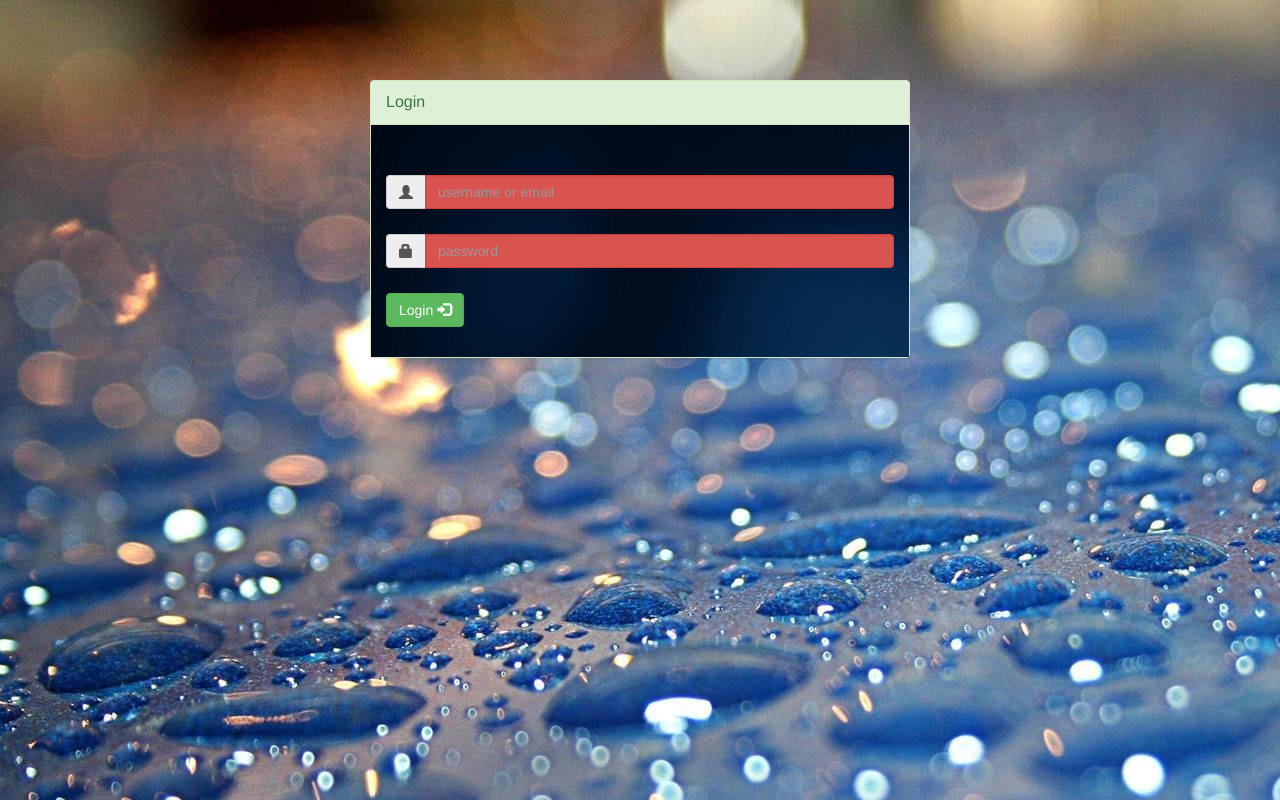
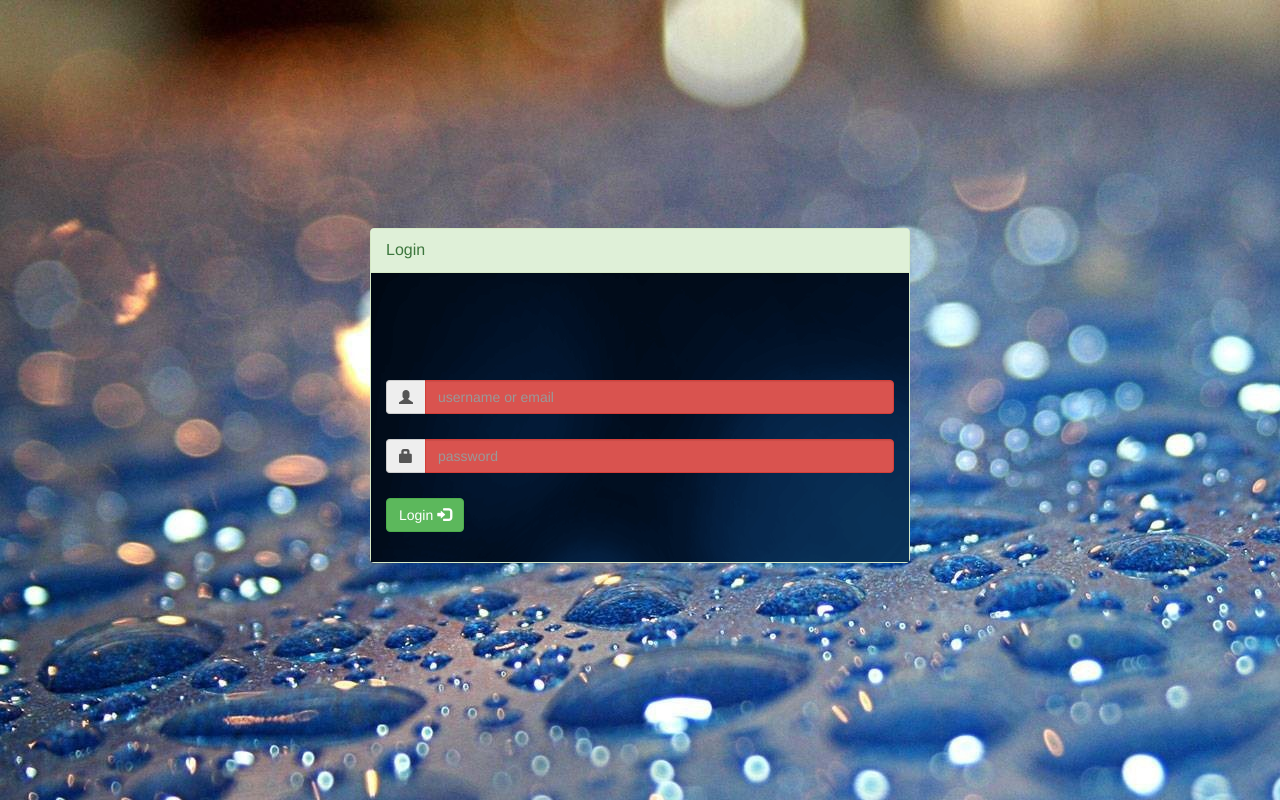
Before and after one commit to JunaidZaheer/LoginMobileApp, a plain HTML site: page index.html in a window 1280 px wide. Drawn offline with Linux system fonts and the light colour scheme.

Commit message:
Update index.html

```diff
--- a/index.html
+++ b/index.html
@@ -11,13 +11,13 @@
 <body style="background-image:url(Images/a.jpg)">
 
     <div class="container">
-        <div id="loginbox" style="margin-top:80px;" class="mainbox col-md-6 col-md-offset-3 col-sm-8 col-sm-offset-2">
+        <div id="loginbox" style="margin-top:20%;" class="mainbox col-md-6 col-md-offset-3 col-sm-8 col-sm-offset-2">
             <div class="panel panel-success">
                 <div class="panel-heading">
                     <div class="panel-title">Login</div>
 
                 </div>
-                <div style="padding-top:50px ; background-image:url(Images/b.png)"  class="panel-body">
+                <div style="padding-top:20% ; background-image:url(Images/b.png)"  class="panel-body">
 
 
                     <form id="loginform" class="form-horizontal" role="form">
```
